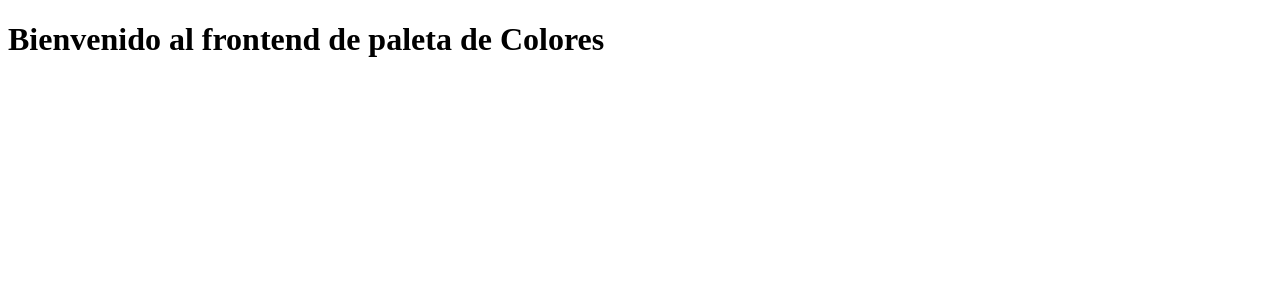
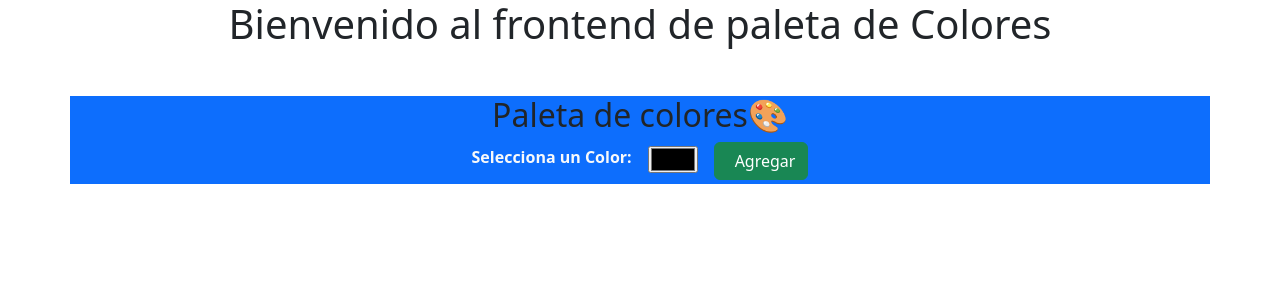
Before and after one commit to Lucaspozziok64/paletaColores-frontend, a React (Vite) app: page / in a window 1280 px wide. Shown: the top 300 px of the page. Built offline with nearby package versions, Linux system fonts and the light colour scheme.

Commit message:
maquetamos formulario de colores incluyendo estilo e instalamos dependecias bootstrap

```diff
--- a/package.json
+++ b/package.json
@@ -10,6 +10,7 @@
     "preview": "vite preview"
   },
   "dependencies": {
+    "bootstrap": "^5.3.7",
     "react": "^19.1.1",
     "react-dom": "^19.1.1"
   },
--- a/src/App.jsx
+++ b/src/App.jsx
@@ -1,9 +1,14 @@
+import FormularioColor from "./components/FormularioColor"
+import 'bootstrap/dist/css/bootstrap.min.css'
 
 function App() {
 
   return (
     <>
-      <h1>Bienvenido al frontend de paleta de Colores</h1>
+      <h1 className="text-center">Bienvenido al frontend de paleta de Colores</h1>
+      <section className="container my-5 bg-primary">
+        <FormularioColor />
+      </section>
     </>
   )
 }
--- /dev/null
+++ b/src/components/FormularioColor.jsx
@@ -0,0 +1,21 @@
+
+const FormularioColor = () => {
+  return (
+    <form className="d-flex justify-content-center align-items-center">
+      <div className="w-100 text-center">
+        <h2 className="w-100">Paleta de colores🎨</h2>
+        <div className="d-flex justify-content-center align-items-center mb-1">
+          <label className="form-label">
+            <strong className="text-light">Selecciona un Color:</strong>
+          </label>
+          <input type="color" className="mx-3 mb-1" />
+          <button type="submit" className="btn btn-success botonAgregar">
+            <i className="bi bi-plus-circle mx-1 text-white"></i>Agregar
+          </button>
+        </div>
+      </div>
+    </form>
+  );
+};
+
+export default FormularioColor;
```
Also changed, not shown: 1 other file (tests, documents, lock files or other folders).
